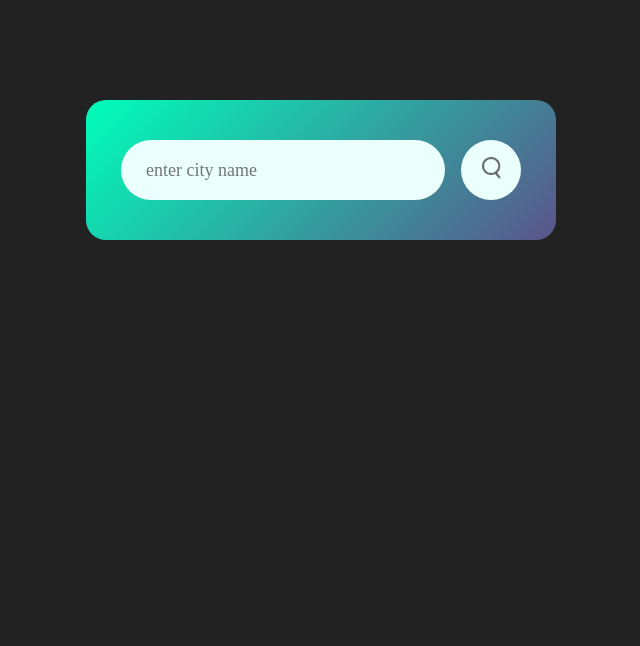
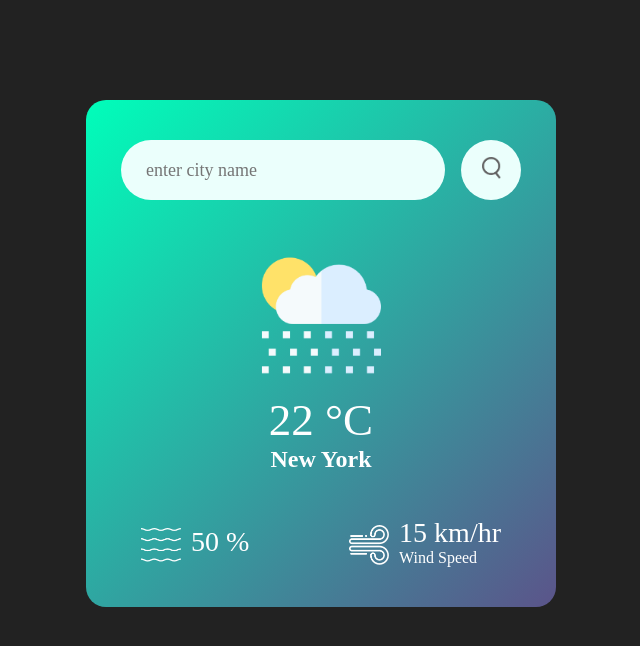
Before and after one commit to EYOB123695/weather-webapp, a plain HTML site: page index.html in a window 1280 px wide. Shown: the whole page, without its empty margins (319-959 px from the left). Drawn offline with Linux system fonts and the light colour scheme.

Commit message:
styleiterationone

```diff
--- a/index.html
+++ b/index.html
@@ -13,6 +13,28 @@
             <button> <img  src ="images/search.png"> </button>
 
         </div>
+        <div class="weather">
+            <img src="images/rain.png" alt="" class="weathericon">
+            <h1 class="temp">22 °C</h1>
+            <h2 class="city"> New York</h2>
+            <div class="details">
+                <div class="col">
+                    <img src ="images/humidity.png">
+                    <div>
+                        <p class = "humidity"> 50 % </p>
+
+                    </div>
+                </div>
+                <div class="col">
+                    <img src ="images/wind.png">
+                    <div>
+                        <p class = "wind"> 15 km/hr </p>
+                        <p> Wind Speed </p>
+
+                    </div>
+                </div>
+            </div>
+        </div>
     </div>
 
 </body>
--- a/style.css
+++ b/style.css
@@ -47,3 +47,40 @@
 .search img {
     width: 19px;
 }
+.weathericon {
+    width: 170px;
+    margin-top :30px ;
+}
+.weather h1{
+    font-size:80px;
+    font-weight: 500;
+}
+
+.weather h1{
+    font-size:45px;
+    font-weight: 400;
+    margin-top : -10px;
+
+}
+.details{
+    display : flex ;
+    align-items: center;
+    justify-content: space-between;
+    padding:0 20px;
+    margin-top:50px ;
+}
+.col{
+    display: flex;
+    align-items: center;
+    text-align: left;
+}
+.col img {
+    width: 40px;
+    margin-right: 10px;
+
+}
+.humidity ,.wind{
+    font-size: 28px;
+    margin-top: -6px;
+
+}
```
